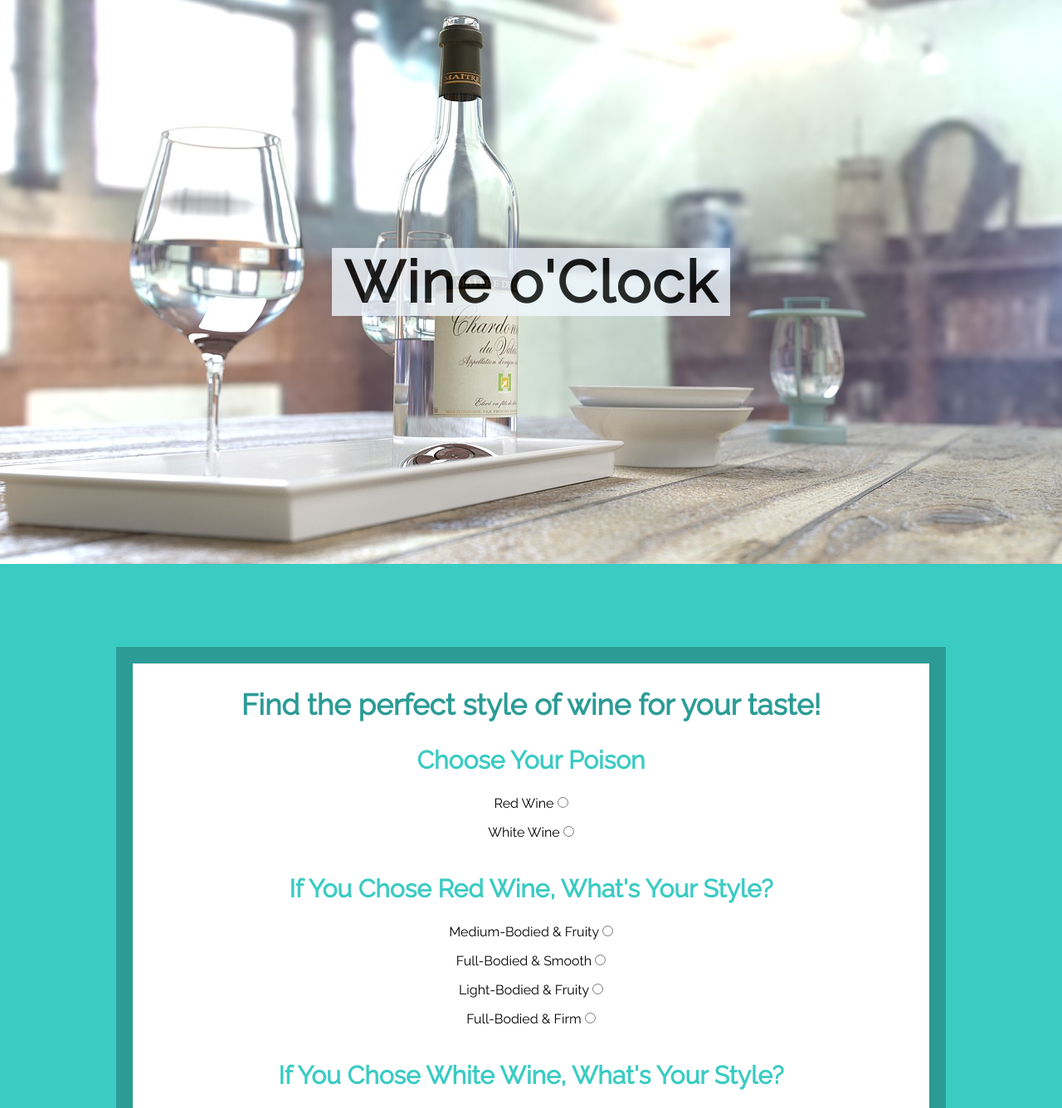
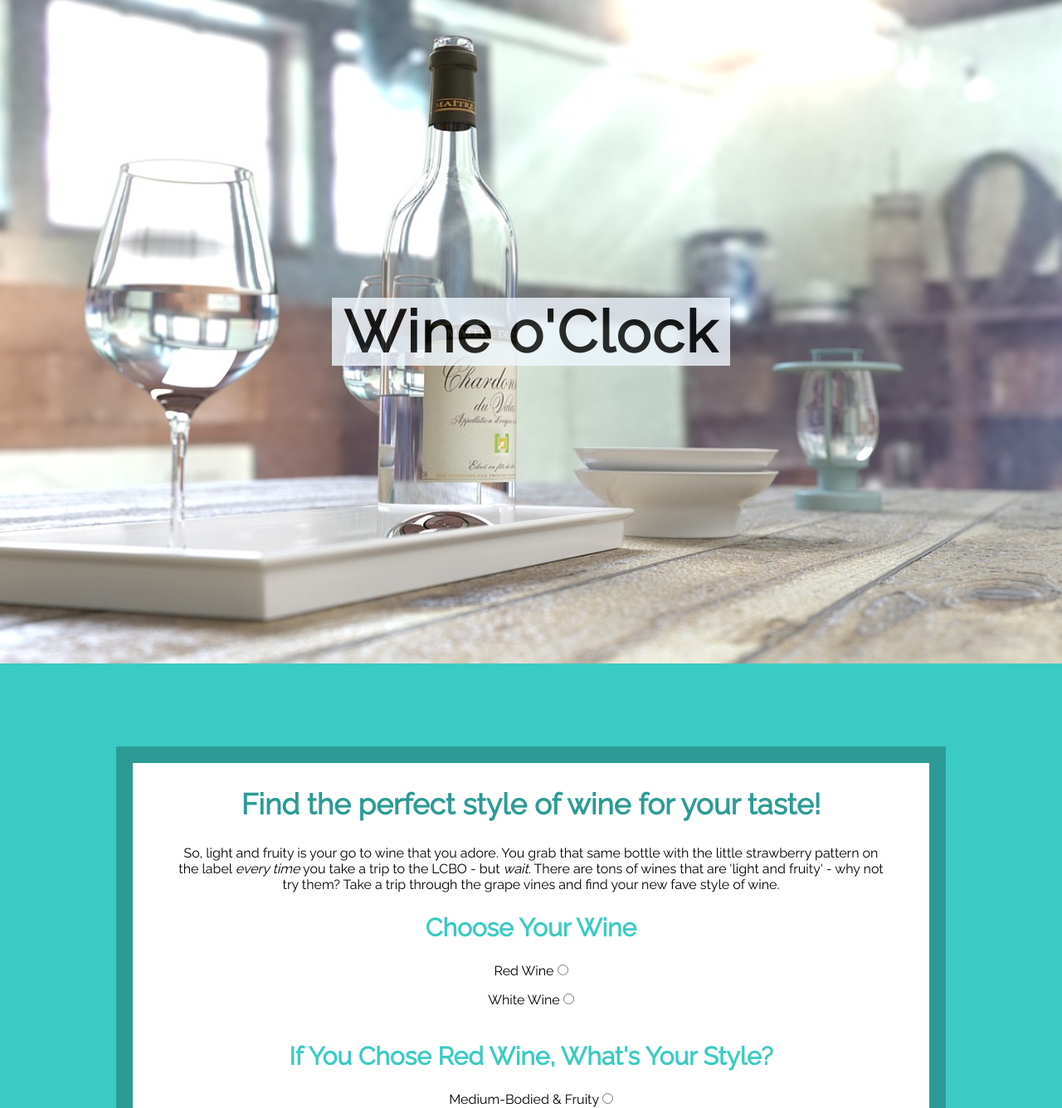
Before and after one commit to KaitlynBro/API-wineOclock, a plain HTML site: page index.html in a window 1280 px wide. Shown: the top 1336 px of the page at 83% size. Drawn offline with nearby package versions, Linux system fonts and the light colour scheme; no server answers.

Commit message:
added more html

```diff
--- a/css/partials/_form.scss
+++ b/css/partials/_form.scss
@@ -18,6 +18,12 @@ label p {
 	font-size: 16px;
 }
 
+.italisize {
+	font-style: italic;
+}
+
+
+
 .submitButton {
 	width: 200px;
 	max-width: 100%;
--- a/css/styles.scss
+++ b/css/styles.scss
@@ -32,7 +32,7 @@ header {
 	background-position: center center;
 	background-size: cover;
 	background-repeat: no-repeat;
-	height: 85vh;
+	height: 100vh;
 	display: flex;
     align-items: center;
     justify-content: center;
--- a/index.html
+++ b/index.html
@@ -17,7 +17,8 @@
 	<div class="container" id="wineTypes">
 		<label for="redWine">
 			<h2 class="h2Hierarchy">Find the perfect style of wine for your taste!</h2>
-			<h2>Choose Your Poison</h2>
+			<p>So, light and fruity is your go to wine that you adore. You grab that same bottle with the little strawberry pattern on the label <span class="italisize">every time</span> you take a trip to the LCBO - but <span class="italisize">wait</span>. There are tons of wines that are 'light and fruity' - why not try them? Take a trip through the grape vines and find your new fave style of wine. </p>
+			<h2>Choose Your Wine</h2>
 			<p>
 				Red Wine
 				<input type="radio" name="typeOfWine" id="redWine" value="redWine" class="userWineType">
--- a/script.js
+++ b/script.js
@@ -70,7 +70,6 @@ wine.listenForUserInput = function(wineObjects) {
 			$('#wineResults').addClass('noResultsText').append('<p>Sorry, no results found.</p>');
 		} else {
 			$('#wineResults').removeClass('noResultsText')
-			console.log(filtered);
 			wine.displayResults(filtered)
 		}
 	});
@@ -94,7 +93,6 @@ wine.displayResults = function(selectedArray) {
 //reload button that will reload the page
 function reloadButton(){
 	$('#reloadButton').on('click', function(){
-		console.log(reloadButton);
 		location.reload();
 	});
 };
```
Also changed, not shown: css/styles.css, 1 other file.
